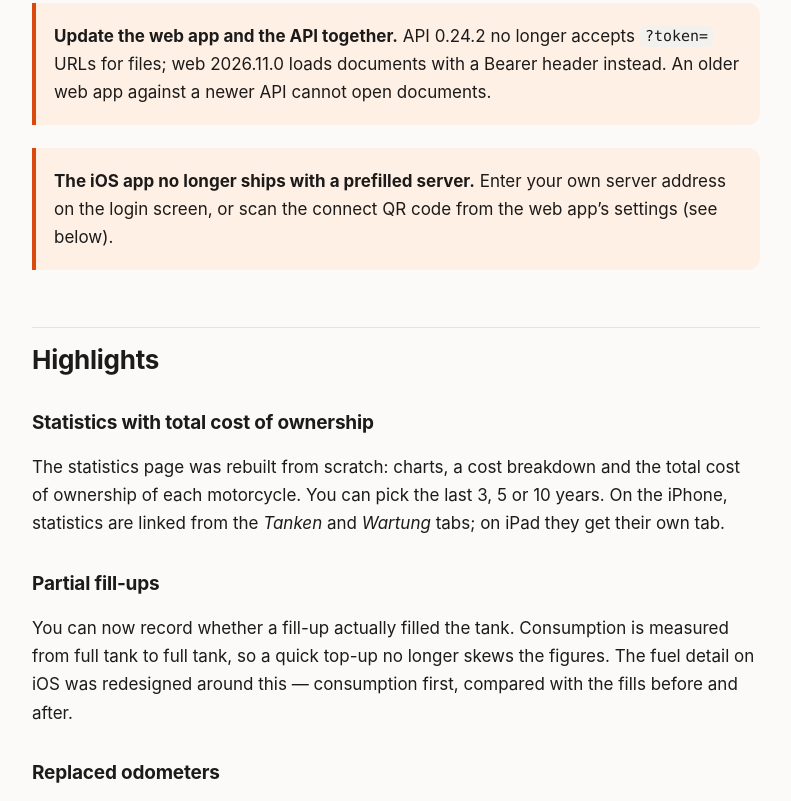
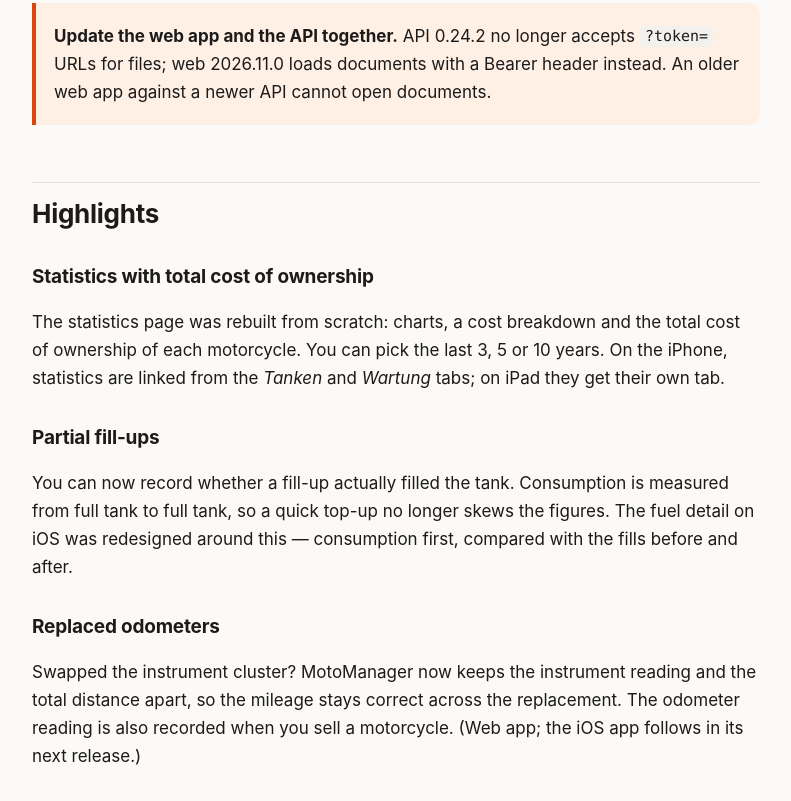
Before and after one commit to mightea/MotoManager-Blog, an Astro site: page /2026/11/release-202611 in a window 1280 px wide. Shown: the part 1608-2409 px from the top of the page, without its empty margins (244-1035 px from the left). Built offline with nearby package versions, Linux system fonts and the light colour scheme; Astro itself is replaced by a stand-in of ours.

Commit message:
docs: drop the prefilled-server note from the November post
Co-Authored-By: Claude Opus 5.5 <noreply@anthropic.com>

```diff
--- a/src/content/posts/release-202611.md
+++ b/src/content/posts/release-202611.md
@@ -18,9 +18,6 @@ covers web **2026.11.0 – 2026.11.5**, API **0.24.2 – 0.29.0** and iOS **0.17
 > **Update the web app and the API together.** API 0.24.2 no longer accepts `?token=` URLs
 > for files; web 2026.11.0 loads documents with a Bearer header instead. An older web app
 > against a newer API cannot open documents.
-
-> **The iOS app no longer ships with a prefilled server.** Enter your own server address on
-> the login screen, or scan the connect QR code from the web app's settings (see below).
 
 ## Highlights
 
@@ -191,7 +188,6 @@ the API section below.
 
 ### 0.21.0 – November 10
 
-- Builds ship without a prefilled server URL.
 - Updated App Store listing and screenshots, including iPhone Duo.
 
 [All changes](https://github.com/mightea/MotoManager-App/compare/v0.20.0...v0.21.0)
```
